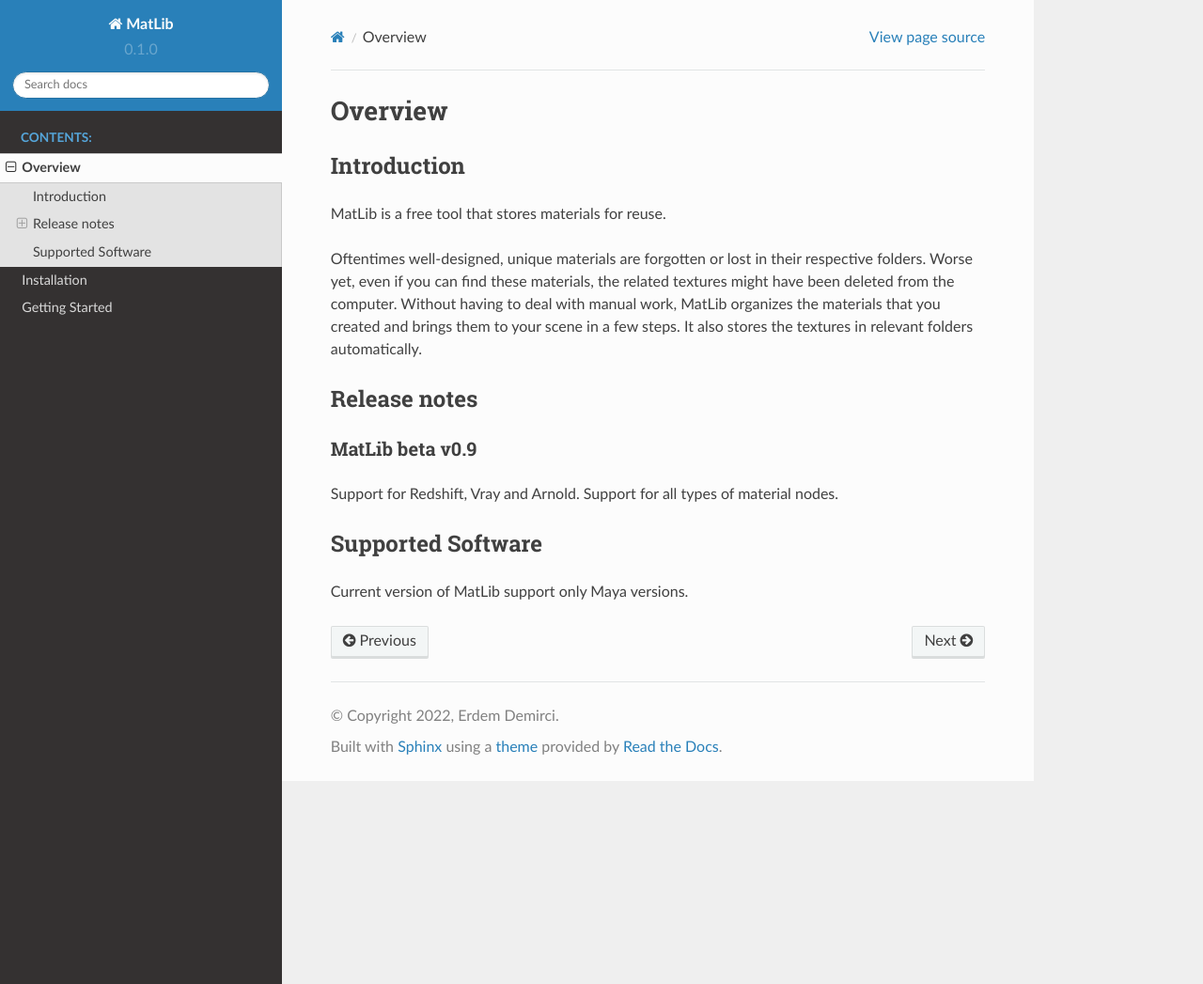
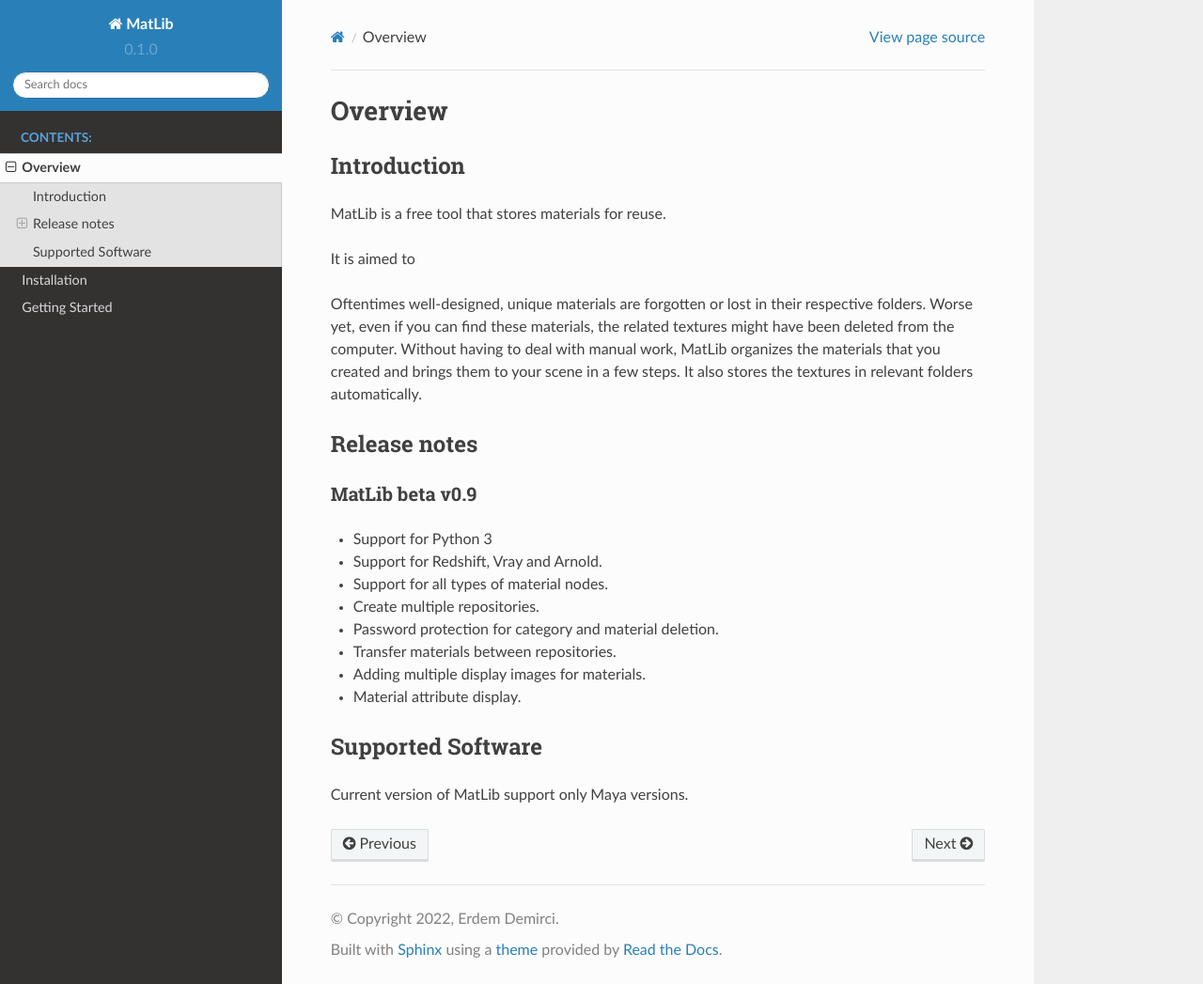
Before and after one commit to erdemirci/MatLib, a Sphinx documentation site: the page built from docs/source/overview.rst, in a window 1280 px wide and 1047 px high. Shown: the whole window at 94% size. Built offline with Sphinx 7.4.7 and the Read the Docs theme 2.0.0, drawn with Linux system fonts in a browser that asks for light colours.

Commit message:
Update overview.rst

```diff
--- a/docs/source/overview.rst
+++ b/docs/source/overview.rst
@@ -5,6 +5,8 @@
 ====
 
 MatLib is a free tool that stores materials for reuse.
+
+It is aimed to
 
 Oftentimes well-designed, unique materials are forgotten or lost in their respective folders. Worse yet, even if you can find these materials, the related textures might have been deleted from the computer.
 Without having to deal with manual work, MatLib organizes the materials that you created and brings them to your scene in a few steps. It also stores the textures in relevant folders automatically.
@@ -16,8 +18,15 @@
 MatLib beta v0.9
 ----
 
-Support for Redshift, Vray and Arnold.
-Support for all types of material nodes.
+* Support for Python 3
+* Support for Redshift, Vray and Arnold.
+* Support for all types of material nodes.
+* Create multiple repositories.
+* Password protection for category and material deletion.
+* Transfer materials between repositories.
+* Adding multiple display images for materials.
+* Material attribute display.
+
 
 Supported Software
 ====
```
